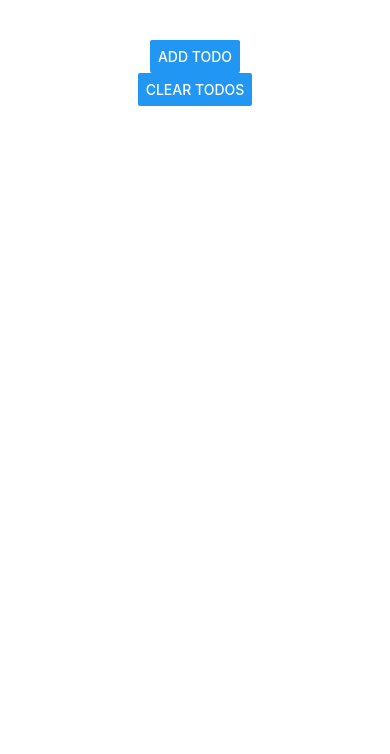
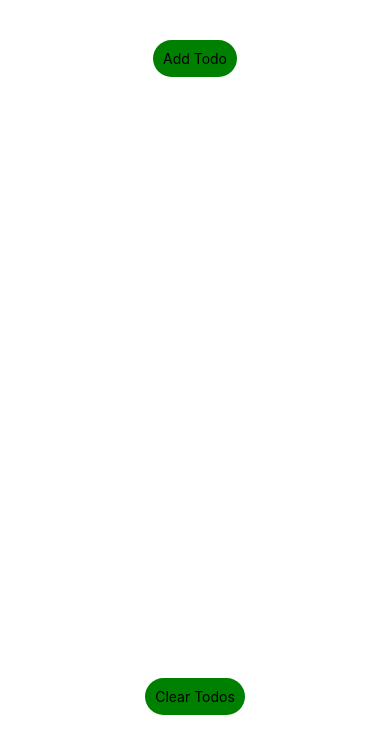
Before and after one commit to Jack-kelly-22/todo, a React Native app: screen / in a window 390 px wide. Shown: the top 754 px of the page. Built offline with nearby package versions, Linux system fonts and the light colour scheme.

Commit message:
cleanup and slight refactoring

```diff
--- a/App.tsx
+++ b/App.tsx
@@ -1,71 +1,87 @@
 import { StatusBar } from 'expo-status-bar';
+import { Modal,Text, View, TextInput, Button, FlatList, Pressable, Alert, RefreshControl } from 'react-native';
+import { useState, useEffect } from 'react';
+import { Todo } from './types';
 import { styles } from './styles';
-import {Text, View } from 'react-native';
-import { Modal, TextInput, Button, FlatList,Pressable,Alert } from 'react-native';
-import AsyncStorage from '@react-native-async-storage/async-storage';
-import { useState, useEffect } from 'react';
-import { clearTodos,storeTodos, loadTodos } from './storageManager';
-import { Todo } from './types';
+import { clearTodos, storeTodos, loadTodos } from './storageManager';
 
-
-const Task = ({text,id}:Todo) => (
+// Task component renders a single todo item
+const Task = ({ text, id }: Todo) => (
   <View style={styles.todo}>
     <Text>{text}</Text>
-    <Text>id:{id}</Text>
   </View>
 );
 
+// Main component for todo app
 export default function App() {
 
-  const [modalVisible, setModalVisible] = useState<boolean>(false);
+  const [modalVisible, setModalVisible] = useState(false);
   const [todos, setTodos] = useState<Todo[]>([]);
-  const [description, setDescription] = useState('');
+
   const [id, setId] = useState(0);
   const [loading, setLoading] = useState(true);
 
+  // reload todos from storage
+  const reload = async () => {
+    console.log('Start reload');
+    setLoading(true);
+    const todos = await loadTodos();
+    setTodos(todos);
+    setId(todos.length);
+    setLoading(false);
+    console.log('reloaded');
+  }
 
-  // Attempt to load todos from storage
+  // Attempt to load todos from storage on mount
   useEffect(() => {
     reload()
   }, []);
 
-  const updateTodos = (todo:Todo) => {
-    setTodos([todo,...todos]);
-    storeTodos([todo,...todos]);
-  }
 
-  const reload = async () => {
-    setLoading(true);
-    const todos = await loadTodos();
-    setTodos(todos);
-    setId(todos.length);
-  }
 
+  // Component holding all todo items
+  function TodoList() {
     return (
-    <View style={styles.container}>
-      <Button title="Add Todo"  onPress={() => setModalVisible(true)} />
-      {/* Scrollable flatlist to show Todo items */}
       <FlatList<Todo>
         data={todos}
         renderItem={({ item }) => <Task {...item} />}
-      //  onRefresh={reload}
-      // extraData={todos}
-      // loading={loading}
+        refreshControl={<RefreshControl refreshing={loading} onRefresh={reload} />}
+        keyExtractor={({ id }) => id.toString()}
+        />
+        )
+      }
 
-       keyExtractor={({id}) => id.toString()}
-        />
+  // Modal for adding a new todo
+  function AddTodoModal() {
+    const [description, setDescription] = useState('');
+    const [empty, setEmpty] = useState(false);
 
-      <Button title="Clear Todos" onPress={() => clearTodos()} />
-      <Modal
+    // update todos in state and storage
+    const updateTodos = (todo: Todo) => {
+      setTodos([todo, ...todos]);
+      storeTodos([todo, ...todos]);
+    }
+    // Add a new todo to the list and inc id
+    const addTodo = () => {
+      if (description.length > 0) {
+        setModalVisible(!modalVisible);
+        updateTodos({ id: id, text: description });
+        setDescription('');
+        setId(id + 1);
+      }
+      else {
+        setEmpty(true);
+      }
+    }
+    return (<Modal
       animationType="slide"
-        transparent={true}
+      transparent={false}
       visible={modalVisible}
       onRequestClose={() => {
-          Alert.alert("Modal has been closed.");
         setModalVisible(!modalVisible);
       }}
     >
-        <View style={styles.centeredView}>
+      <View style={styles.container}>
         <View style={styles.modalView}>
           <Text> New Todo Item </Text>
           <TextInput
@@ -74,15 +90,31 @@ export default function App() {
             value={description}
             placeholder="Enter Todo description"
           />
-            <Button title="Add" onPress={() => {
-              setModalVisible(!modalVisible);
-              updateTodos({id:id,text:description});
-              setDescription('');
-              setId(id+1);
-            }} />
+          <Pressable style={styles.button} onPress={() => addTodo()} >
+            <Text>Add Todo</Text>
+          </Pressable>
+          {/* show error if empty string */}
+          {empty && <Text>Description cannot be empty</Text>}
         </View>
       </View>
     </Modal>
+    );
+  }
+
+  return (
+    <View style={styles.container}>
+      <Pressable style={styles.button} onPress={() => setModalVisible(true)}>
+        <Text>Add Todo</Text>
+      </Pressable>
+      {/* Scrollable flatlist to show Todo items */}
+      <TodoList />
+      <Pressable style={styles.button} onPress={() => {
+        clearTodos()
+        reload()
+      }}>
+        <Text>Clear Todos</Text>
+      </Pressable>
+      <AddTodoModal />
       <StatusBar style="auto" />
     </View>
   );
--- a/styles.ts
+++ b/styles.ts
@@ -1,53 +1,45 @@
-import { StyleSheet } from 'react-native';
+import { StyleSheet } from "react-native";
 export const styles = StyleSheet.create({
   container: {
     // flex: 1,
     marginTop: 40,
-      backgroundColor: '#fff',
-      alignItems: 'center',
-      justifyContent: 'center',
+    backgroundColor: "#fff",
+    alignItems: "center",
+    height: "80%",
   },
 
   todo: {
     padding: 20,
-      height: 50,
-      textAlign: 'center',
-      flexDirection: 'row',
+    height: 60,
+    width:200,
+    justifyContent: "center",
+    flexDirection: "row",
     marginVertical: 10,
-      backgroundColor: '#ccc',
-      justify: 'between'
-    },
-    todoList: {
-      height: '40%'
-
+    backgroundColor: "#ccc",
   },
 
-    button:{
+  button: {
     borderRadius: 30,
+    padding: 10,
+    backgroundColor: "green",
+    textColor: "white",
   },
 
-    centeredView: {
-      // flex: 1,
-      justifyContent: "center",
-      alignItems: "center",
-      marginTop: 22
-    },
+
   modalView: {
     margin: 20,
     backgroundColor: "white",
     borderRadius: 20,
     padding: 35,
     alignItems: "center",
-      shadowRadius: 4,
-      elevation: 5
+    elevation: 5,
   },
   input: {
     height: 40,
     margin: 12,
     borderWidth: 2,
-      borderColor: '#ccc',
+    borderColor: "#ccc",
     borderRadius: 10,
     padding: 10,
   },
-
 });
```
Also changed, not shown: storageManager.ts (+5 -5 lines). Lines whose indentation alone changed are shown as unchanged.
